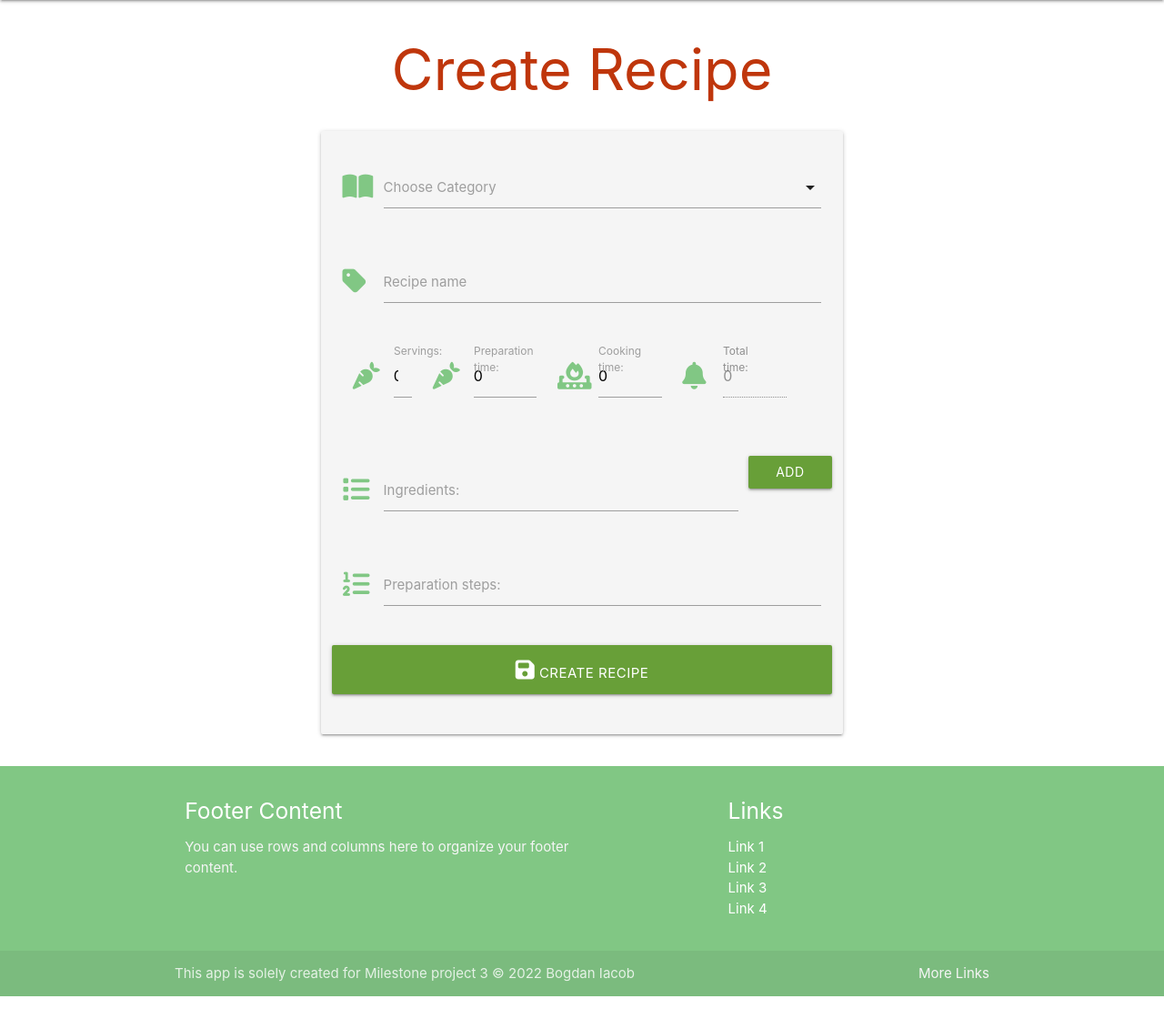
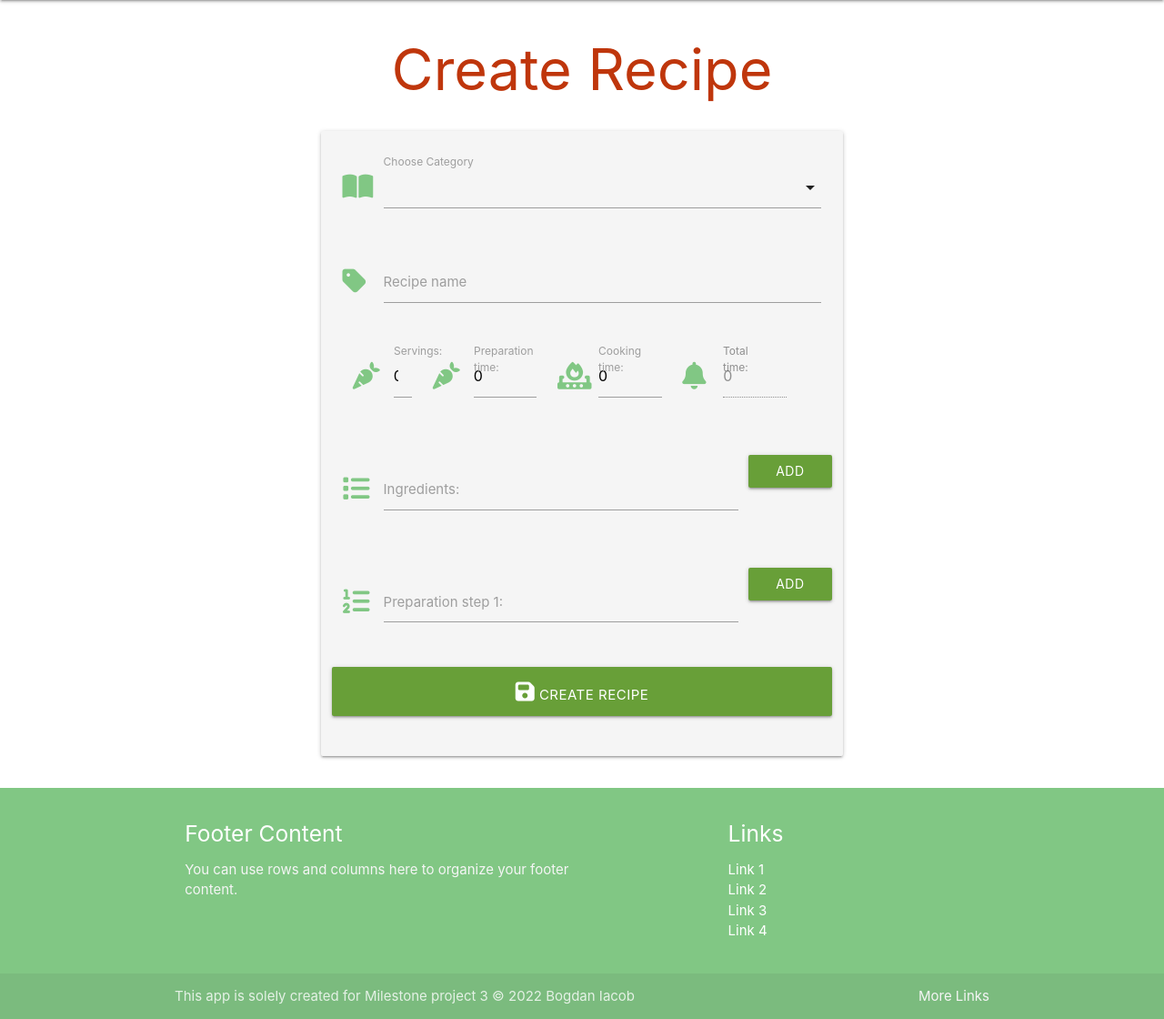
Before and after one commit to BogdanCatalin-Iacob/Food-Fiesta, a Flask app: page /create_recipe in a window 1280 px wide. Shown: the part 64-1184 px from the top of the page at 91% size. Before the commit the page ends 1159 px from the top, so only its background shows below. Run offline with Flask 2, Linux system fonts and the light colour scheme; some libraries are stand-ins or nearby versions.

Commit message:
Add preparation steps to list

```diff
--- a/food_fiesta/static/js/script.js
+++ b/food_fiesta/static/js/script.js
@@ -5,11 +5,11 @@ document.addEventListener('DOMContentLoaded', function () {
 
   // collapsible component initialization (recipes)
   let elems = document.querySelectorAll('.collapsible');
-  let instances = M.Collapsible.init(elems);
+  M.Collapsible.init(elems);
 
   // select list initialization (create_recipe)
   let list_elems = document.querySelectorAll('select');
-  let list_instances = M.FormSelect.init(list_elems);
+  M.FormSelect.init(list_elems);
   totalTime();
 });
 
@@ -37,10 +37,10 @@ function totalTime() {
 /**
  * Add ingredients to the list and display them
  */
-function addIngredient(){
+function addIngredient() {
   let ingredientsList = document.getElementById("ingredientsList");
   // show the field if hidden
-  if (ingredientsList.classList.contains("hide")){
+  if (ingredientsList.classList.contains("hide")) {
     ingredientsList.classList.remove("hide");
   }
 
@@ -51,9 +51,35 @@ function addIngredient(){
   document.getElementById("ingredients").value = "";
 
   // display all the items from the ingredients list
-  ingredients.forEach(item => {document.getElementById("ingredientsList").innerHTML += `<input class="col s11 m4 l3" type="text" value="${item}">`});
+  ingredients.forEach(item => {
+    document.getElementById("ingredientsList").innerHTML += `<input disabled class="col s12 m4 l3" type="text" value="${item}">`
+  });
+}
+let stepCount = 1;
+
+function addStep() {
+  let stepList = document.getElementById("stepsList");
+  // show the firld if hidden
+  if (stepList.classList.contains("hide")) {
+    stepList.classList.remove("hide");
+  }
+
+  let stepsList = {}
+  let stepValue = document.getElementById("steps").value;
+  stepsList[stepCount] = stepValue;
+  document.getElementById("steps").value = "";
+  stepCount++;
+  document.getElementById("prep_step").innerText = `Preparation step ${stepCount}`;
+
+  for (step in stepsList) {
+    document.getElementById("stepsList").innerHTML += `<p class="col s2">Step ${step}:
+      </p><textarea disabled class="materialize-textarea">${stepsList[step]}</textarea>`
+  }
 }
 
-// add ingredient button event listener
+// add ingredient and steps buttons event listeners
 let addButton = document.getElementById("addButton");
+let addStepButton = document.getElementById("addStepButton");
+
 addButton.addEventListener("click", addIngredient);
+addStepButton.addEventListener("click", addStep);
--- a/food_fiesta/templates/create_recipe.html
+++ b/food_fiesta/templates/create_recipe.html
@@ -12,13 +12,13 @@
             <div class="row">
                 <div class="input-field col s12">
                     <i class="fa-solid fa-book-open prefix green-text text-lighten-2"></i>
-                    <label>Choose Category</label>
-                    <select>
+                    <select id="category_id" name="category_id" class="validate" required>
                         <option value="" disabled selected></option>
                         {% for category in categories %}
-                        <option value="{{ category.id }}">{{ category.category_name }}</option>
+                            <option value="{{ category.id }}">{{ category.category_name }}</option>
                         {% endfor%}
                     </select>
+                    <label for="category_id">Choose Category</label>
                 </div>
             </div>
 
@@ -70,7 +70,7 @@
 
             <!-- Ingredients -->
             <div class="row">
-                <div id="ingredientsList" class="col s12"></div>
+                <div id="ingredientsList" class="col s12 hide"></div>
             </div>
             <div class="row">
                 <div class="input-field col s10">
@@ -84,11 +84,16 @@
 
             <!-- Preparation -->
             <div class="row">
-                <div class="input-field col s12">
+                <div id="stepsList" class="col s12 hide"></div>
+            </div>
+            <div class="row">
+                <div class="input-field col s10">
                     <i class="fa-solid fa-list-ol prefix green-text text-lighten-2"></i>
-                    <input type="text" id="steps" name="steps" minlength="3" maxlength="300" class="validate">
-                    <label for="steps">Preparation steps:</label>
+                    <textarea id="steps" name="steps" minlength="3" maxlength="300"
+                        class="materialize-textarea"></textarea>
+                    <label for="steps"><span id="prep_step">Preparation step 1:</span></label>
                 </div>
+                <div id="addStepButton" class="col s2 btn light-green darken-2 text-shadow">Add</div>
             </div>
 
             <!--Create button-->
```
